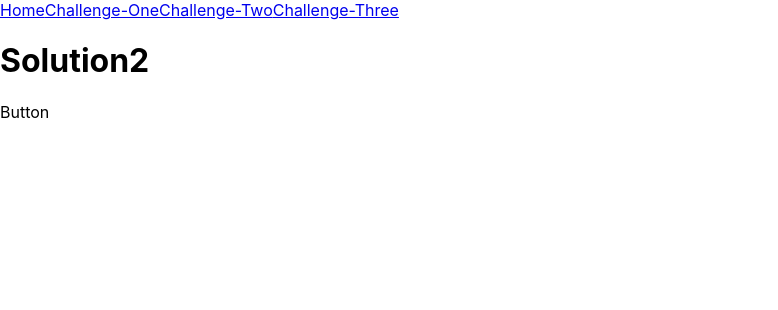
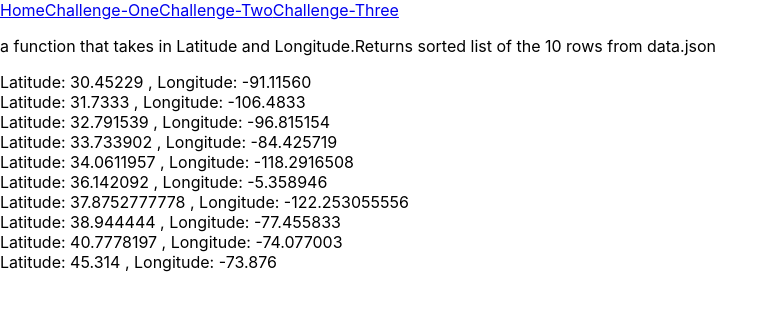
Before and after one commit to lebogangolifant/react-programming-challenge, a React (Create React App) app: page /ChallengeTwo in a window 1280 px wide. Shown: the top 310 px of the page, without its empty margins (0-778 px from the left). Built offline with nearby package versions, Linux system fonts and the light colour scheme.

Commit message:
update file

```diff
--- a/src/components/ChallengeTwo.js
+++ b/src/components/ChallengeTwo.js
@@ -1,10 +1,10 @@
 import React from 'react';
 
+import { SolutionTwo } from './SolutionTwo';
 const ChallengeTwo = () => {
   return (
     <div>
-      <h1>Solution2</h1>
-      <p>Button</p>
+      <SolutionTwo />
     </div>
   );
 };
```
